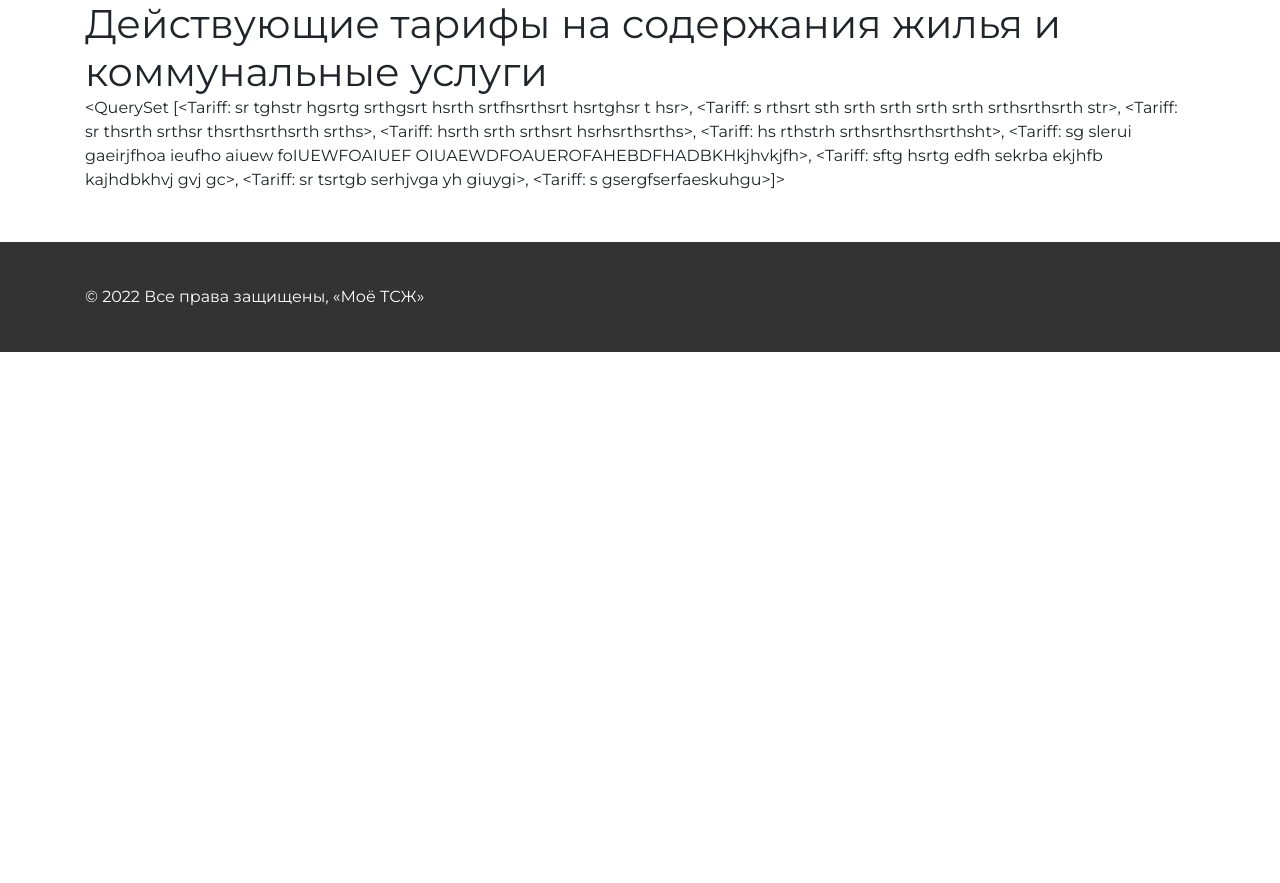
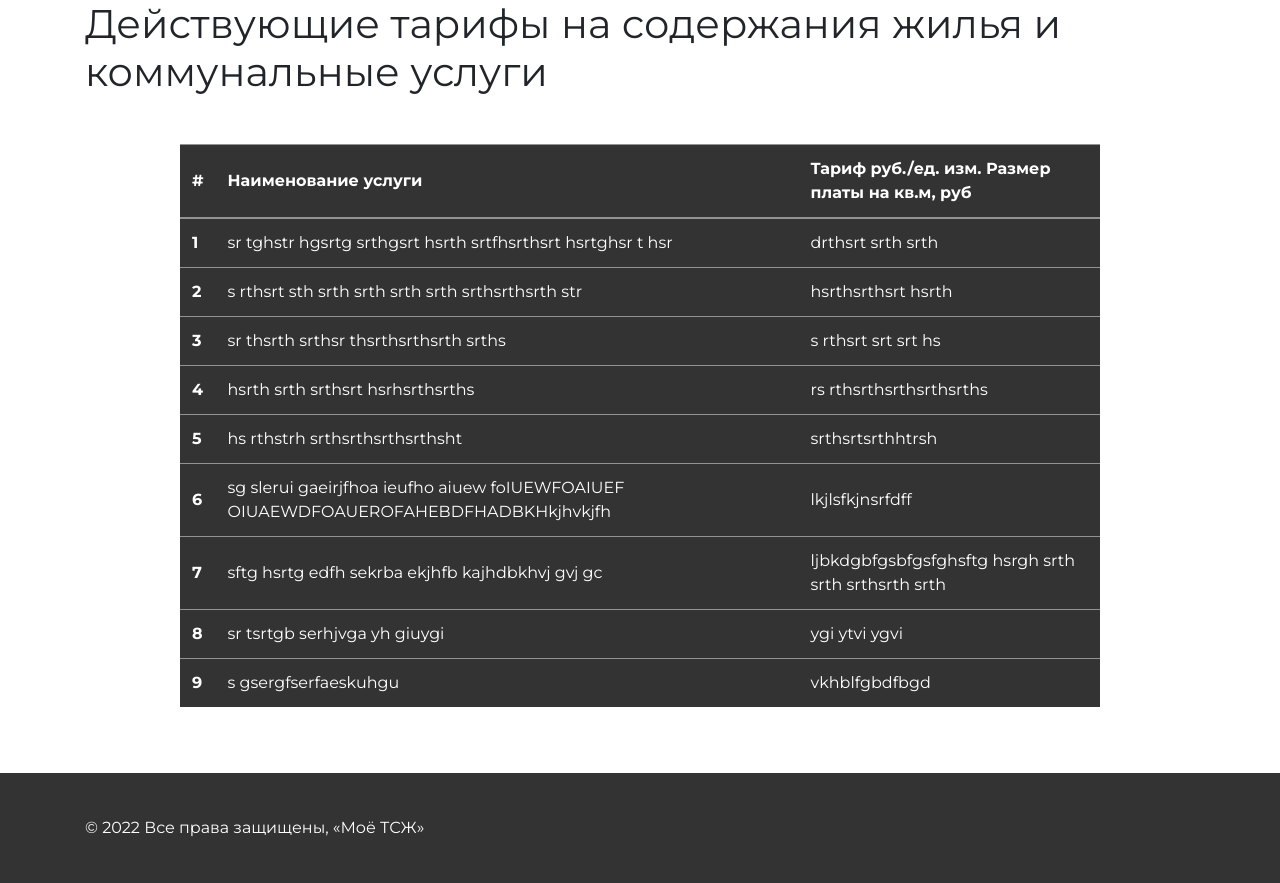
Before and after one commit to NikitaGrishchenko/homeowners-association, a Django app: page /reference/tariff/ in a window 1280 px wide. Shown: the part 70-953 px from the top of the page. Before the commit the page ends 422 px from the top, so only its background shows below. Run offline with Django 4.2, Linux system fonts and the light colour scheme; data comes from the database, SQL or seed files in the repository; both versions use the stored data as it was after the commit; some libraries are stand-ins or nearby versions.

Commit message:
styled page tariff

```diff
--- a/static/css/main.css
+++ b/static/css/main.css
@@ -44,8 +44,12 @@ body {
   color: #fff;
 }
 
-.bg-dark{
+.bg-dark, .table-dark{
   background-color: #333 !important;
+}
+
+.table-dark td, .table-dark th, .table-dark thead th{
+  border-color: rgba(255, 255, 255, 0.47) !important;
 }
 
 .meter-readings{
--- a/templates/components/basic-information-last-news.html
+++ b/templates/components/basic-information-last-news.html
@@ -7,7 +7,7 @@
       {% for ad in ads %}
         <li style="position: relative; padding-bottom: 30px" class="list-group-item">
           <p>{{ad.title}}</p>
-          <p style="display: block; position: absolute; bottom: 2px; right: 5px; opacity: 0.3; font-size: 14px">{{ ad.date|date:"d.m.Y" }}</p>
+          <p style="display: block; position: absolute; bottom: 2px; right: 5px; opacity: 0.7; font-size: 14px">{{ ad.date|date:"d.m.Y" }}</p>
         </li>
       {% endfor %}
     </ul>
@@ -23,7 +23,7 @@
         <a href="{% url 'reference:news-detail' pk=note.pk %}" class="news-link">
           <li style="position: relative; padding-bottom: 30px" class="list-group-item">
             <p>{{note.title}}</p>
-            <p style="display: block; position: absolute; bottom: 2px; right: 5px; opacity: 0.3; font-size: 14px">{{ note.date|date:"d.m.Y" }}</p>
+            <p style="display: block; position: absolute; bottom: 2px; right: 5px; opacity: 0.7; font-size: 14px">{{ note.date|date:"d.m.Y" }}</p>
           </li>
         <a/>
       {% endfor %}
--- a/templates/pages/account.html
+++ b/templates/pages/account.html
@@ -53,6 +53,11 @@
           {% endif %}
         </div>
       </div>
+      <div class="row mt-5">
+        <div class="col-4">
+          <button onclick="location.href='{% url 'users:meter-readings-page' %}'" type="button" class="btn main-btn">Отправить показания счетчиков</button>
+        </div>
+      </div>
     </div>
   </section>
 {% endblock content %}
--- a/templates/pages/tariff.html
+++ b/templates/pages/tariff.html
@@ -13,13 +13,30 @@
   <section class="tariff">
     <div class="container">
       <div class="row">
-        <div class="col-12">
+        <div class="col-12 mb-5">
           <h1>
             Действующие тарифы на содержания жилья и коммунальные услуги
           </h1>
         </div>
-        <div class="col-12">
-          {{object_list}}
+        <div class="col-10 offset-1">
+          <table class="table table-dark">
+            <thead>
+              <tr >
+                <th scope="col" style="vertical-align: middle;">#</th>
+                <th scope="col" style="vertical-align: middle;">Наименование услуги</th>
+                <th scope="col" style="vertical-align: middle;">Тариф руб./ед. изм. Размер платы на кв.м, руб</th>
+              </tr>
+            </thead>
+            <tbody>
+              {% for object in object_list %}
+                <tr>
+                  <th scope="row" style="vertical-align: middle;">{{ forloop.counter }}</th>
+                  <td style="vertical-align: middle;">{{object.name}}</td>
+                  <td style="vertical-align: middle;">{{object.value}}</td>
+                </tr>
+              {% endfor %}
+            </tbody>
+          </table>
         </div>
       </div>
     </div>
```
Also changed, not shown: db.sqlite3.
